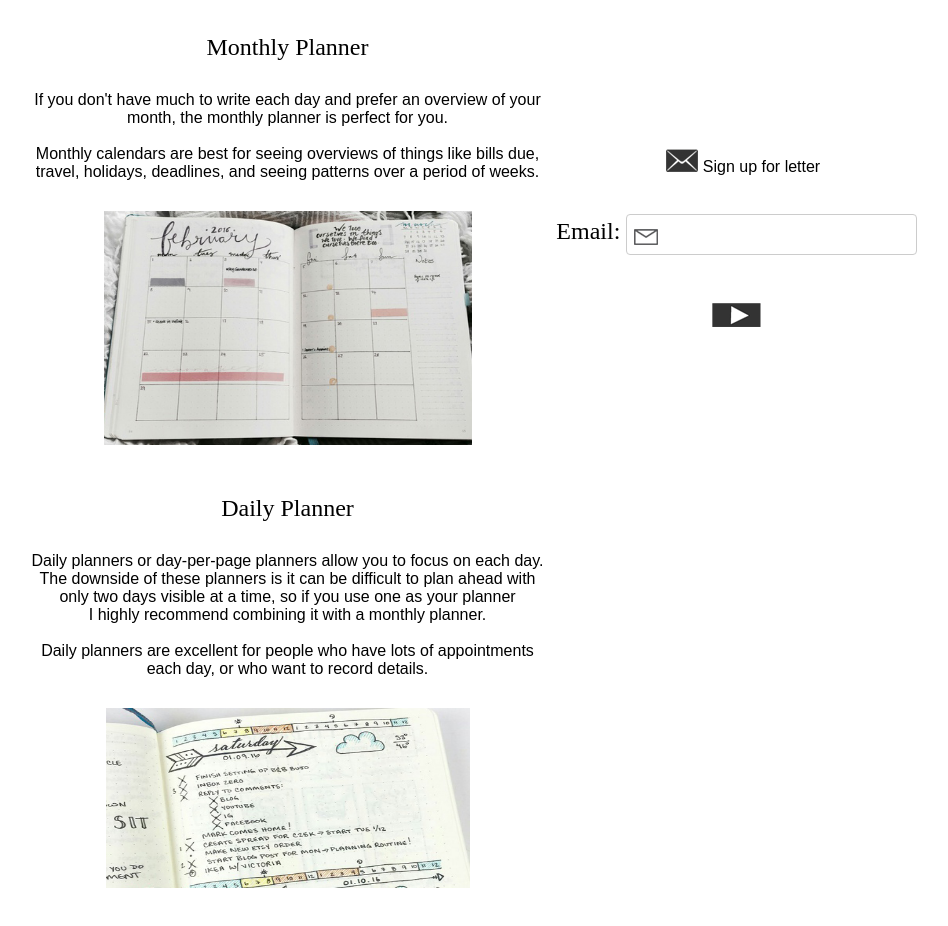
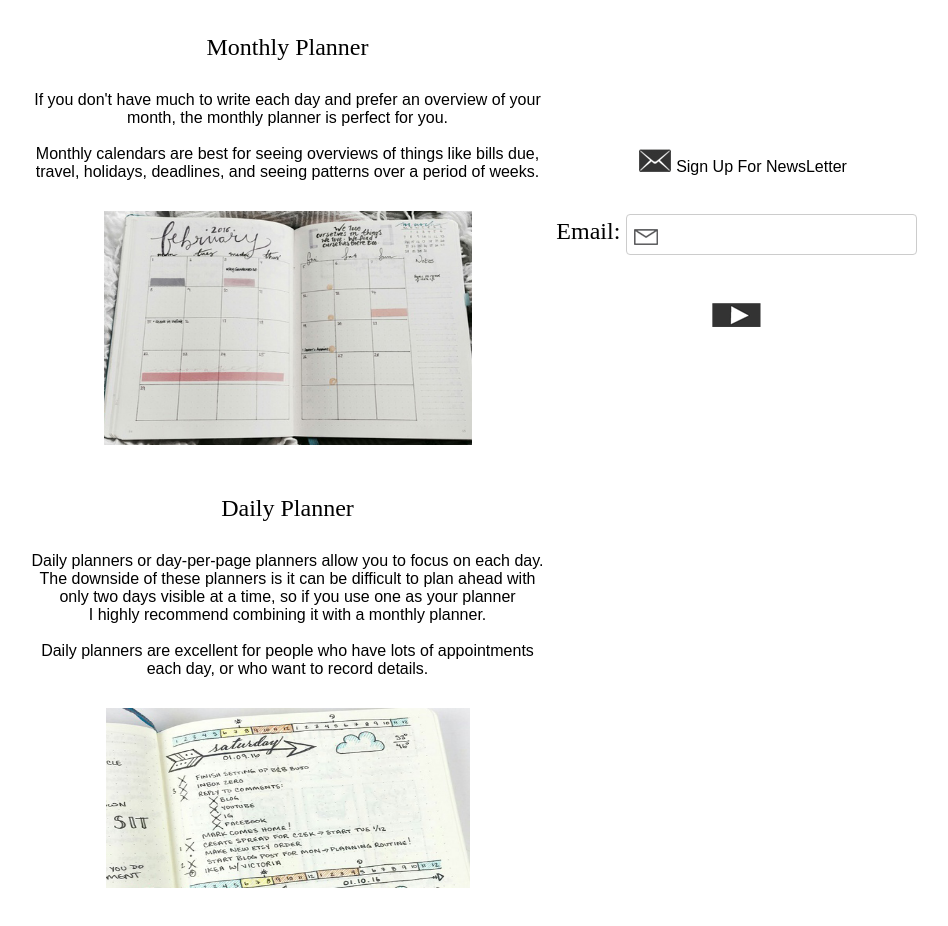
Before and after one commit to shirleyyeo/myprojects, a plain HTML site: page index.html in a window 1280 px wide. Shown: the part 1071-1997 px from the top of the page, without its empty margins (169-1117 px from the left). Drawn offline with Linux system fonts and the light colour scheme; files whose address does not match are found by name.

Commit message:
Update index.html

```diff
--- a/index.html
+++ b/index.html
@@ -293,7 +293,7 @@ body {
  <center> <p>If you don't have much to write each day and prefer an overview of your month, the monthly planner is perfect for you. <br/><br/>
     Monthly calendars are best for seeing overviews of things like bills due, travel, holidays, deadlines, and seeing patterns over a period of weeks.</p></center>
    <center><p><img src="images/img2.jpg" width="368" height="234" align="middle"/></p></center></td>
-<td ><center><img src="images/Subscribe/Letter.png"/>Sign up for letter</center>
+<td ><center><img src="images/Subscribe/Letter.png"/>Sign Up For NewsLetter</center>
   <center><p style="font-family:Monotype Corsiva; font-size:150%;"><label for="email">Email:&nbsp;</label><input type="email" width="70%" id="email" name="email"></p></center>
 <center>
 <div id="myNav" class="overlay">
```
